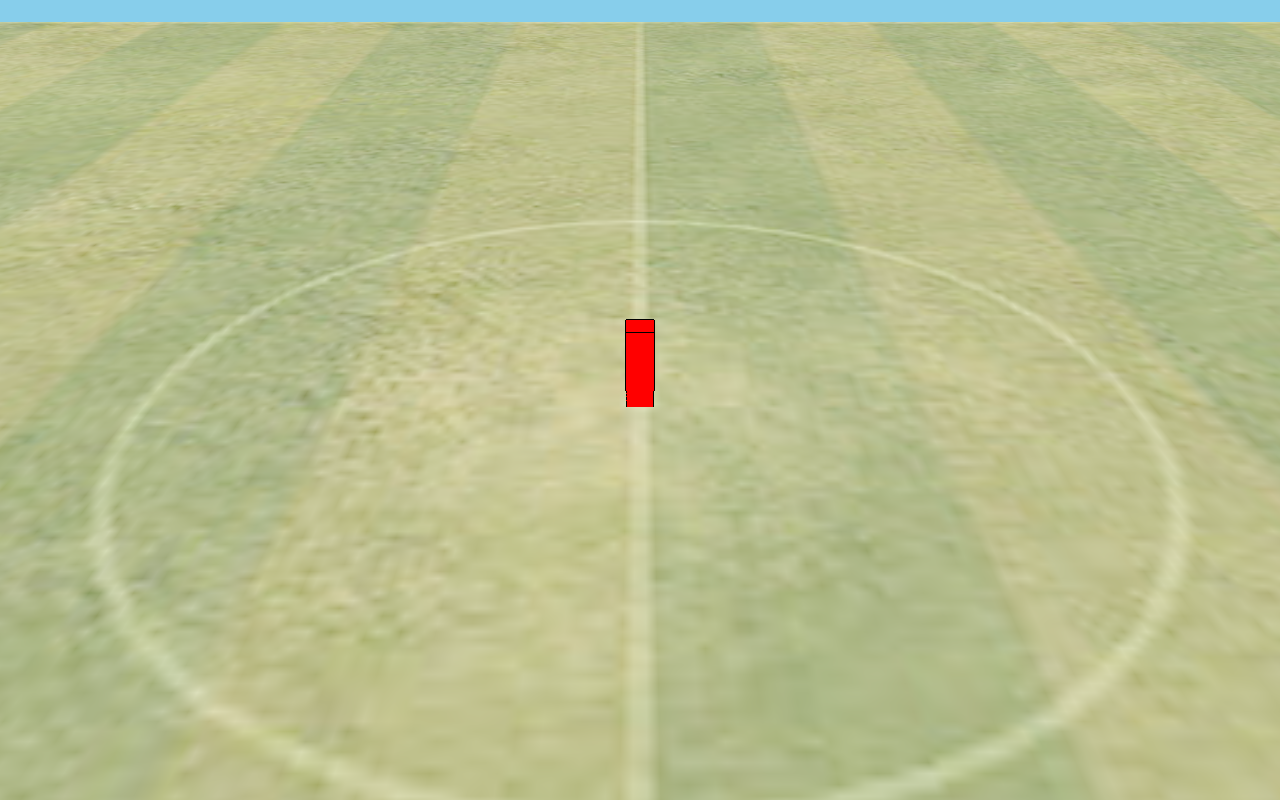
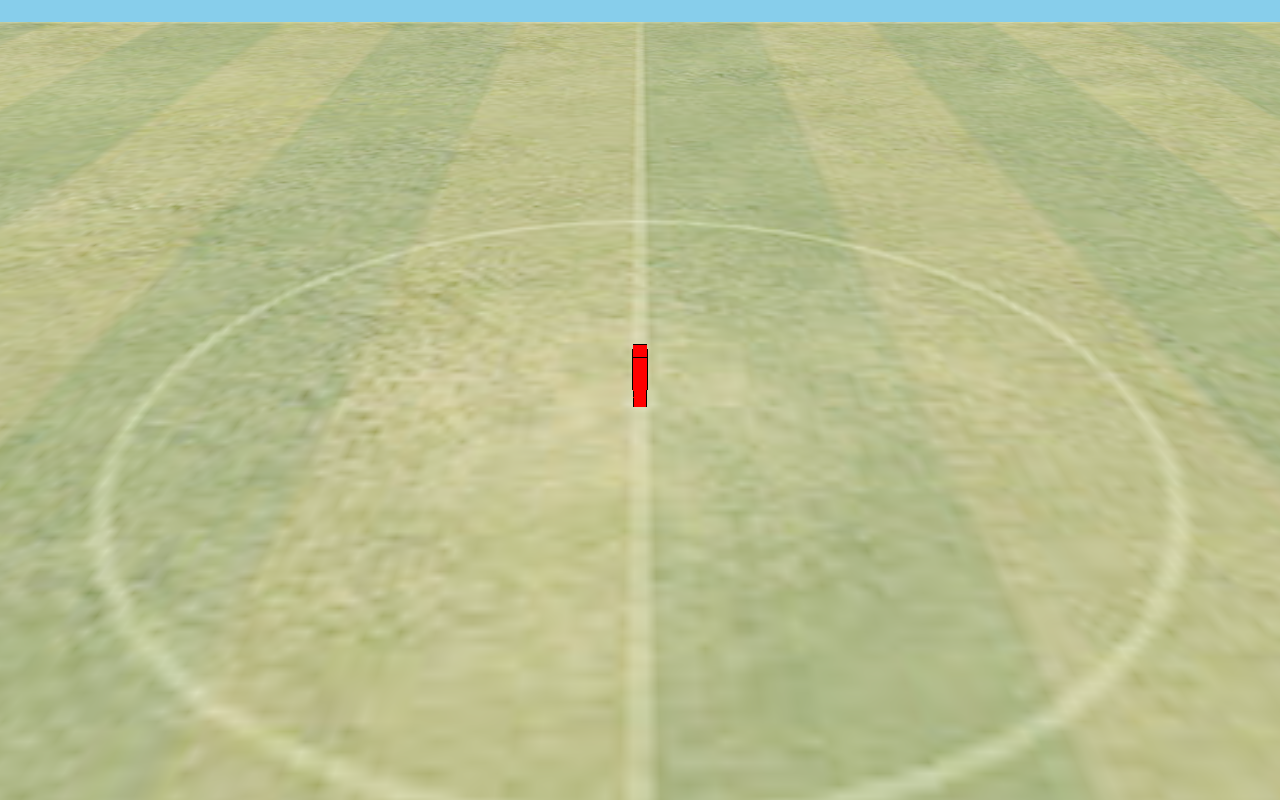
Before and after one commit to bjazdzyk/FIFA, a plain HTML site: page docs/index.html in a window 1280 px wide. Drawn offline with nearby package versions, Linux system fonts and the light colour scheme; animation ran at ten frames a second.

Commit message:
moving player

```diff
--- a/docs/index.html
+++ b/docs/index.html
@@ -12,6 +12,6 @@ body{
 	</head>
 	<body>
 		<script src="js/three.js"></script>
-		<script type="text/javascript" src="index.js"></script>
+		<script type="text/javascript" src="index.js?x=2"></script>
 	</body>
 </html>
--- a/docs/index.js
+++ b/docs/index.js
@@ -34,31 +34,62 @@ class Player{
   constructor(color, x, y, height){
     this.color = color
     this.height = height
-    this.playerGeo = new THREE.BoxGeometry(0.5, 0.5, this.height)
+    this.playerGeo = new THREE.BoxGeometry(0.25, 0.5, this.height)
     this.playerMat = new THREE.MeshBasicMaterial({color: this.color})
     this.playerMesh = new THREE.Mesh(this.playerGeo, this.playerMat)
     this.playerEdg = new THREE.EdgesGeometry(this.playerGeo)
     this.playerLin = new THREE.LineSegments( this.playerEdg, new THREE.LineBasicMaterial( { color: "black" } ) );
+    this.Player = new THREE.Group()
+    this.Player.add(this.playerMesh)
+    this.Player.add(this.playerLin)
   }
 
   show(){
-    scene.add(this.playerMesh)
-    scene.add(this.playerLin)
+    scene.add(this.Player)
   }
   hide(){
-    scene.remove(this.playerMesh)
+    scene.remove(this.Player)
+  }
+  run(speed){
+    let x = 0
+    let y = 0
+
+    if(keys["KeyD"]){
+      x = speed
+    }
+    if(keys["KeyA"]){
+      x = -speed
+    }
+    if(keys["KeyW"]){
+      y = speed
+    }
+    if(keys["KeyS"]){
+      y = -speed
+    }
+
+    this.Player.position.x += x
+    this.Player.position.y += y
   }
 }
 
-let messi = new Player("red", 0, 0, 3)
+let messi = new Player("red", 0, 0, 2, 0.2)
 messi.show()
 
 const loop =()=> {
   requestAnimationFrame(loop);
-
-
-
+    messi.run(0.2)
   renderer.render(scene, camera);
 };
 
+//events
+let keys = {}
+document.addEventListener('keydown', keyDown);
+document.addEventListener('keyup', keyUp);
+function keyDown(e) {
+  keys[e.code] = true
+}
+function keyUp(e) {
+  keys[e.code] = false
+}
+
 loop();
```
